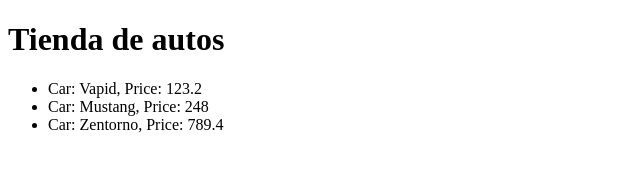
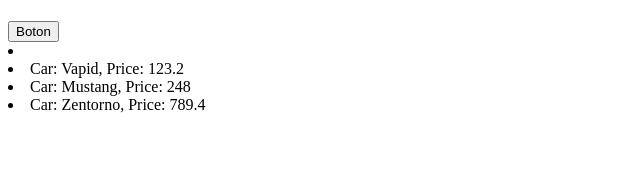
Before and after one commit to Valen718/Primer-proyecto, a plain HTML site: page index.html in a window 1280 px wide. Shown: the whole page, without its empty margins (0-640 px from the left). Drawn offline with Linux system fonts and the light colour scheme.

Commit message:
Button with list of cars and they prices

```diff
--- a/index.html
+++ b/index.html
@@ -9,8 +9,9 @@
 <body>
     <h1></h1>
 
-    <ul id="car-list"></ul>
+    <button id="welcome-button">Boton</button>
 
+    <li id="car-list"></li>
 
     <script src="script.js"></script>
 </body>
--- a/script.js
+++ b/script.js
@@ -4,15 +4,23 @@ const cars = [
     {brand: "Zentorno", price: 789.4, stock: 4},
 ];
 
-const h1 = document.querySelector("h1");
 
-h1.textContent = "Tienda de autos";
+const button = document.querySelector("#welcome-button")
 
+button.addEventListener("click", ()=>{
+    const h1 = document.querySelector("h1")
+    h1.textContent = "Bienvenido a la tienda"
+
+})
 
 const carList = document.querySelector("#car-list");
 
-for(const car of cars){
-    const item = document.createElement("li");
-    item.textContent = `Car: ${car.brand}, Price: ${car.price}`
-    carList.append(item)
+function showCar(carsToShow){
+    for(const car of carsToShow){
+        const itemLi = document.createElement("li");
+        itemLi.textContent = `Car: ${car.brand}, Price: ${car.price}`
+        carList.append(itemLi)
+    }
 }
+
+showCar(cars);
```
